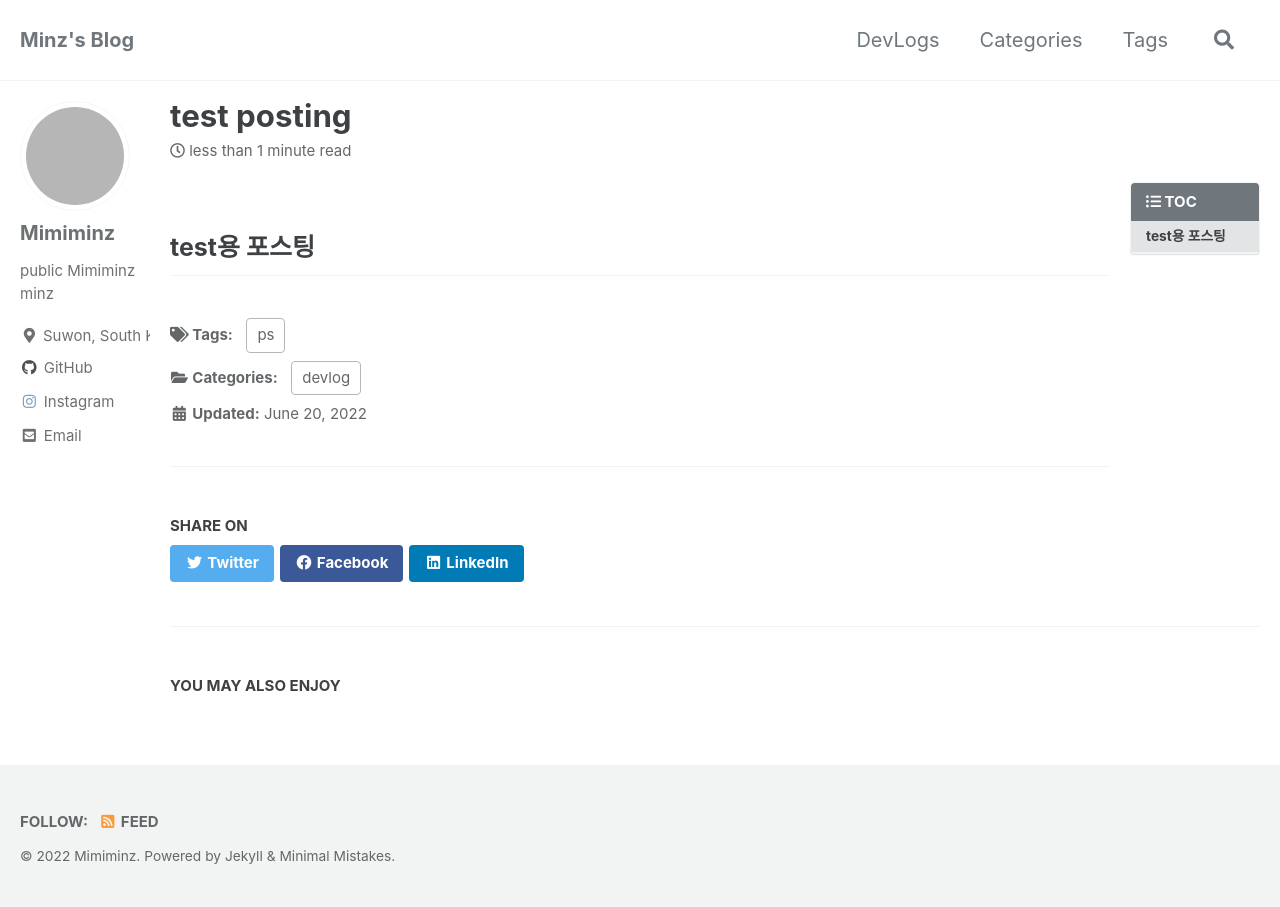
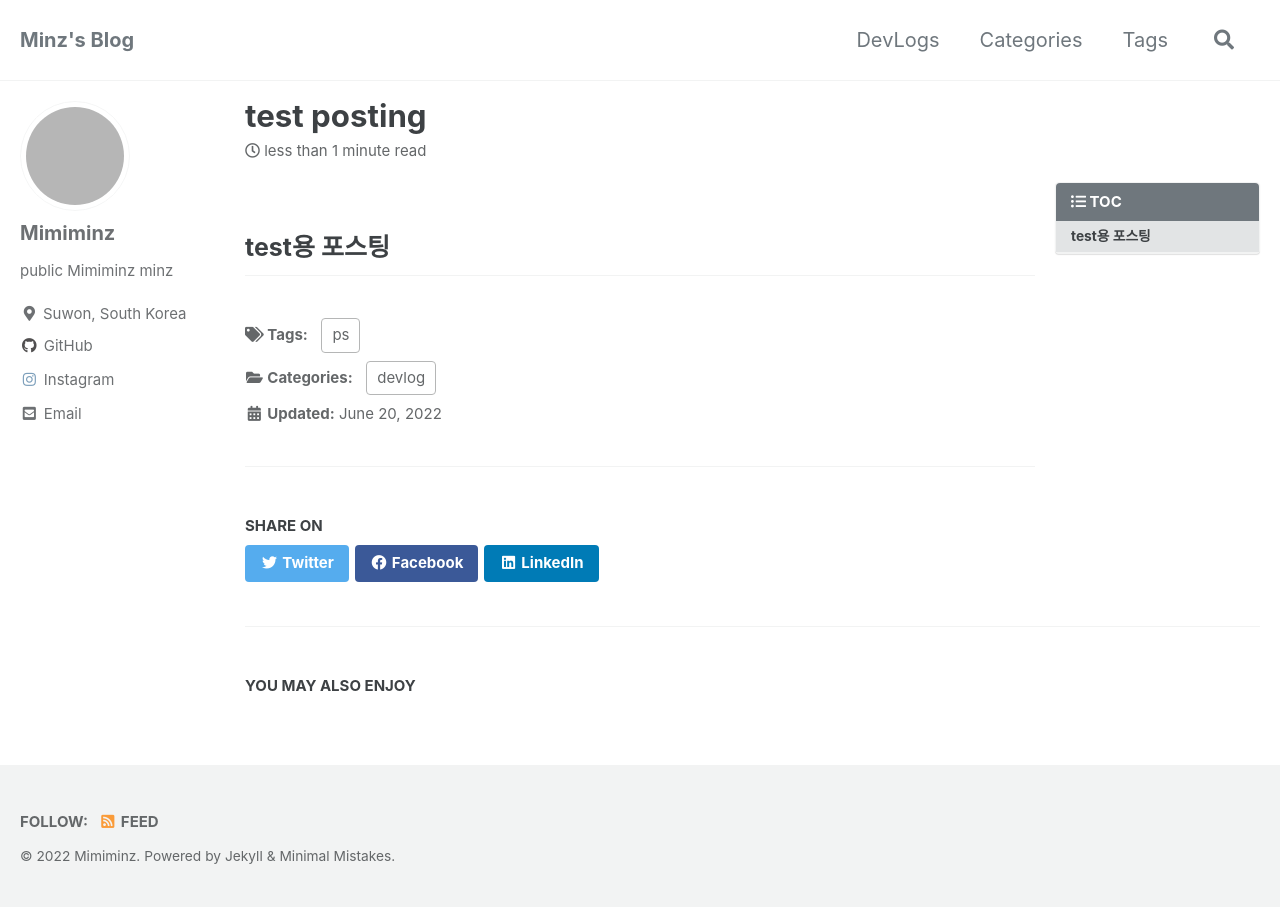
Before and after one commit to Mimiminz/Mimiminz.github.io, a Jekyll site: the page built from _posts/2022-06-20-test.md, in a window 1280 px wide. Built offline with Jekyll 4.4.1, drawn with Linux system fonts in a browser that asks for light colours; cached includes are drawn as plain includes; grey boxes are pictures that could not be loaded.

Commit message:
edit sidebar size

```diff
--- a/_sass/minimal-mistakes/_variables.scss
+++ b/_sass/minimal-mistakes/_variables.scss
@@ -155,9 +155,9 @@ $max-width: $x-large !default;
    Grid
    ========================================================================== */
 
-$right-sidebar-width-narrow: 100px !default;
-$right-sidebar-width: 150px !default;
-$right-sidebar-width-wide: 200px !default;
+$right-sidebar-width-narrow: 150px !default;
+$right-sidebar-width: 225px !default;
+$right-sidebar-width-wide: 300px !default;
 
 /*
    Other
```
